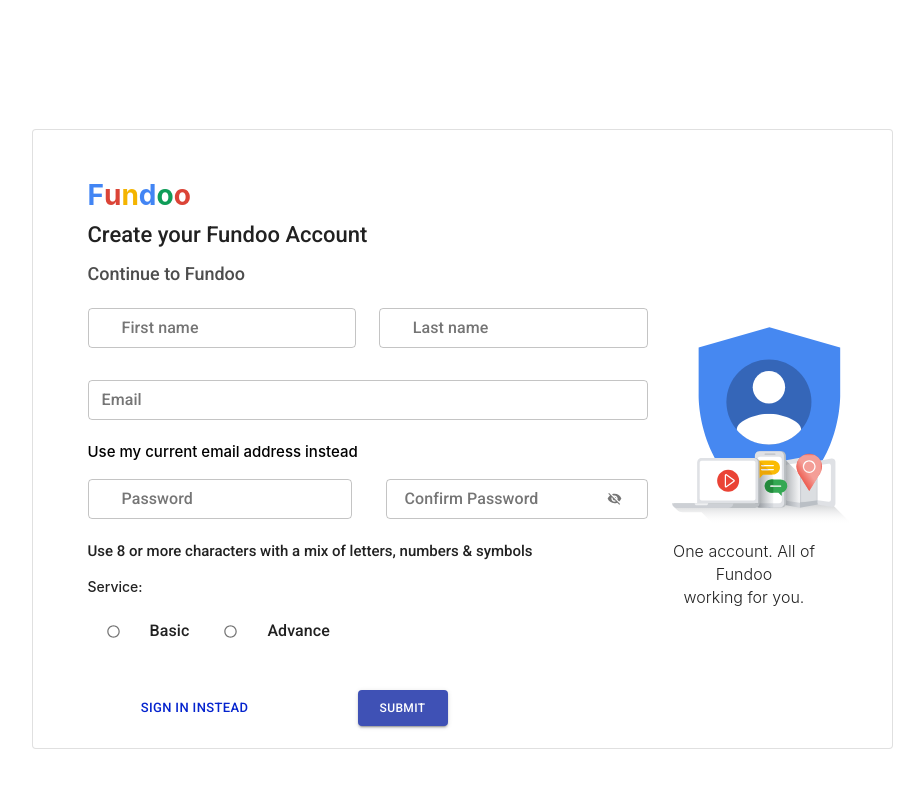
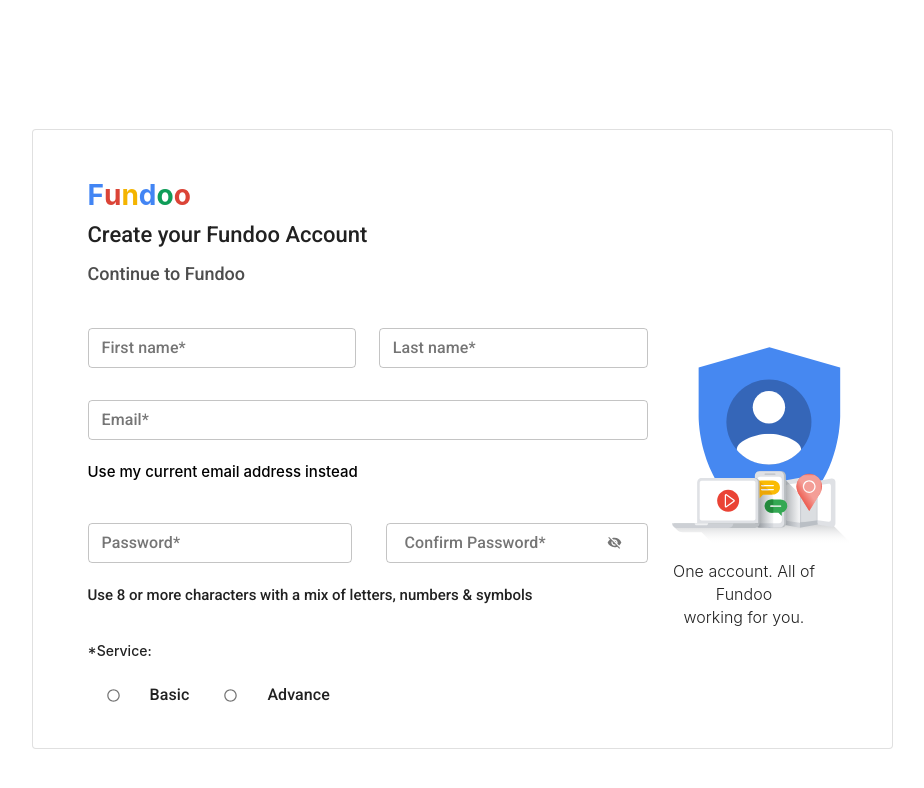
Before and after one commit to ruchika6698/FundooApp-Frontend, a React (Create React App) app: page /register in a window 1280 px wide. Shown: the top 788 px of the page, without its empty margins (178-1102 px from the left). Built offline with nearby package versions, Linux system fonts and the light colour scheme.

Commit message:
Added:search box is in dashboard

```diff
--- a/src/Components/dashboard.jsx
+++ b/src/Components/dashboard.jsx
@@ -60,14 +60,14 @@ export default function Dashboard() {
           >
             <MenuIcon />
           </IconButton>
-          <Typography variant="h6" noWrap>
+          <Typography variant="h6">
             Fundoo Notes
           </Typography>
           <TextField
             color="inherit"
             className="search"
             label={<div class="searchbox">Search</div>}
-            variant="outlined"
+            variant="filled"
             InputProps={{
               endAdornment: (
                 <InputAdornment>
@@ -79,6 +79,7 @@ export default function Dashboard() {
             }}
           />
           <IconButton
+            class="account"
             color="inherit"
             aria-label="open drawer"
             onClick={handleDrawerOpen}
@@ -114,7 +115,7 @@ export default function Dashboard() {
           </IconButton>
         </div>
         <Divider />
-        <List>
+        <List class="icons">
           {["Notes", "Reminders", "Edit labels", "Archive", "Trash"].map(
             (text, index) => (
               <ListItem button key={text}>
@@ -142,7 +143,7 @@ export default function Dashboard() {
         <TextField
           className="search"
           label={<div class="searchbox">Take a note</div>}
-          variant="outlined"
+          variant="filled"
           InputProps={{
             endAdornment: (
               <InputAdornment>
--- a/src/Components/register.jsx
+++ b/src/Components/register.jsx
@@ -40,28 +40,27 @@ export class Register extends React.Component {
   };
 
   submitUserSignInForm = () => {
-    if (this.state.firstName === "" && this.state.firstName.length > 1) {
+    if (this.state.firstName === "") {
       this.setState({
         snackbarOpen: true,
-        snackbarMsg: "firstname cannot be empty",
+        snackbarMsg: "First name is required",
       });
-    } else if (this.state.lastName === "" && this.state.lastName.length > 1) {
+    } else if (this.state.lastName === "") {
       this.setState({
         snackbarOpen: true,
-        snackbarMsg: "lastname cannot be empty",
+        snackbarMsg: "Last name is required",
       });
-    } else if (this.state.password === "" && this.state.password.length > 8) {
+    } else if (this.state.password === "") {
       this.setState({
         snackbarOpen: true,
-        snackbarMsg: "password should be min 8",
+        snackbarMsg: "password is required and should be minimum 8 digit",
       });
-    } else if (this.state.email === "" && this.state.email.length > 1) {
+    } else if (this.state.email === "") {
       this.setState({
         snackbarOpen: true,
-        snackbarMsg: "email cannot be empty",
+        snackbarMsg: "Email cannot be empty",
       });
     }
-    //if the validation is correct we will proceed the details to controller
     else if (
       !/[a-z0-9._%+-]+@[a-z0-9.-]+\.[a-z]{2,3}$/.test(this.state.email)
     ) {
@@ -70,7 +69,6 @@ export class Register extends React.Component {
         snackbarMsg: "invalid email address",
       });
     } else {
-      //navigate to controller
       const user = {
         firstName: this.state.firstName,
         lastName: this.state.lastName,
@@ -78,7 +76,6 @@ export class Register extends React.Component {
         password: this.state.password,
         service: this.state.service,
       };
-      console.log("USER", user);
       service
         .Registration(user)
         .then((json) => {
@@ -86,11 +83,11 @@ export class Register extends React.Component {
           if (json.status === 200) {
             alert("Registration Sucessfull !!");
           }
+          this.props.history.push("/");
         })
         .catch((err) => {
           console.log(err);
         });
-      this.props.history.push("/");
     }
   };
 
@@ -125,6 +122,7 @@ export class Register extends React.Component {
         />
         <p className="text">Create your Fundoo Account</p>
         <p className="continue">Continue to Fundoo</p>
+        <br/>
         <div class="main">
           <div class="input">
             <div className="flname">
@@ -133,7 +131,7 @@ export class Register extends React.Component {
                 className="name"
                 variant="outlined"
                 name="firstName"
-                label={<div class="password">First name</div>}
+                label={<div class="email">First name*</div>}
                 margin="dense"
                 size="medium"
                 style={{ width: "48%" }}
@@ -147,7 +145,7 @@ export class Register extends React.Component {
                 className="name"
                 variant="outlined"
                 name="lastName"
-                label={<div class="password">Last name</div>}
+                label={<div class="email">Last name*</div>}
                 margin="dense"
                 size="medium"
                 style={{ width: "48%" }}
@@ -162,7 +160,7 @@ export class Register extends React.Component {
               className="username"
               name="email"
               variant="outlined"
-              label={<div class="email">Email</div>}
+              label={<div class="email">Email*</div>}
               margin="dense"
               inputProps={{ style: { fontSize: "16px" } }}
               defaultValue={this.state.email}
@@ -171,13 +169,14 @@ export class Register extends React.Component {
             <h1 className="usermailline">
               Use my current email address instead
             </h1>
+            <br/>
             <div className="flname">
               <TextField
                 className="conPass"
                 name="password"
                 type={this.state.showPassword ? "text" : "password"}
                 variant="outlined"
-                label={<div class="password">Password</div>}
+                label={<div class="email">Password*</div>}
                 margin="dense"
                 style={{ width: "68%" }}
                 inputProps={{ style: { fontSize: "16px" } }}
@@ -189,7 +188,7 @@ export class Register extends React.Component {
                 className="conPass1"
                 type={this.state.showPassword ? "text" : "password"}
                 variant="outlined"
-                label={<div class="cpassword">Confirm Password</div>}
+                label={<div class="cpassword">Confirm Password*</div>}
                 margin="dense"
                 style={{ width: "65%" }}
                 defaultValue={this.state.confirmPassword}
@@ -219,6 +218,7 @@ export class Register extends React.Component {
             <h1 className="passline">
               Use 8 or more characters with a mix of letters, numbers & symbols
             </h1>
+            <br/>
             <div>
               <div className="service">
                 <RadioGroup
@@ -227,7 +227,7 @@ export class Register extends React.Component {
                   value={this.state.value}
                   onChange={this.handleChange}
                 >
-                  <h5>Service:</h5>
+                  <h5>*Service:</h5>
                   <div class="radio">
                     <FormControlLabel
                       value="Basic"
--- a/src/Components/resetpassword.jsx
+++ b/src/Components/resetpassword.jsx
@@ -46,11 +46,11 @@ export class ResetPassword extends Component {
           if (json.status === 204) {
             alert("Password reset Sucessfull !!");
           }
+          this.props.history.push("/");
         })
         .catch((err) => {
-          console.log(err);
+          alert("Token is not valid,again it will !!");
         });
-      this.props.history.push("/");
     }
   };
 
```
